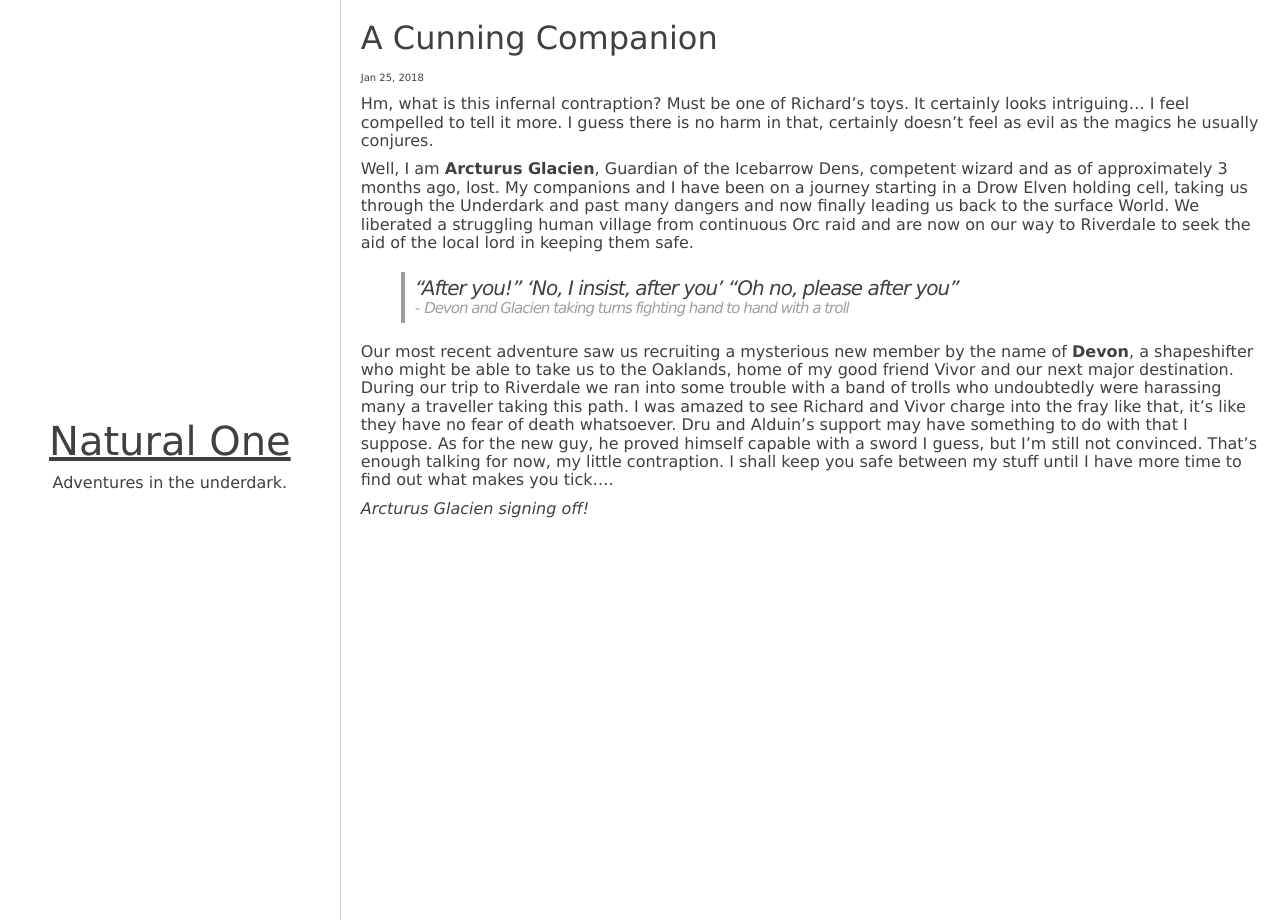
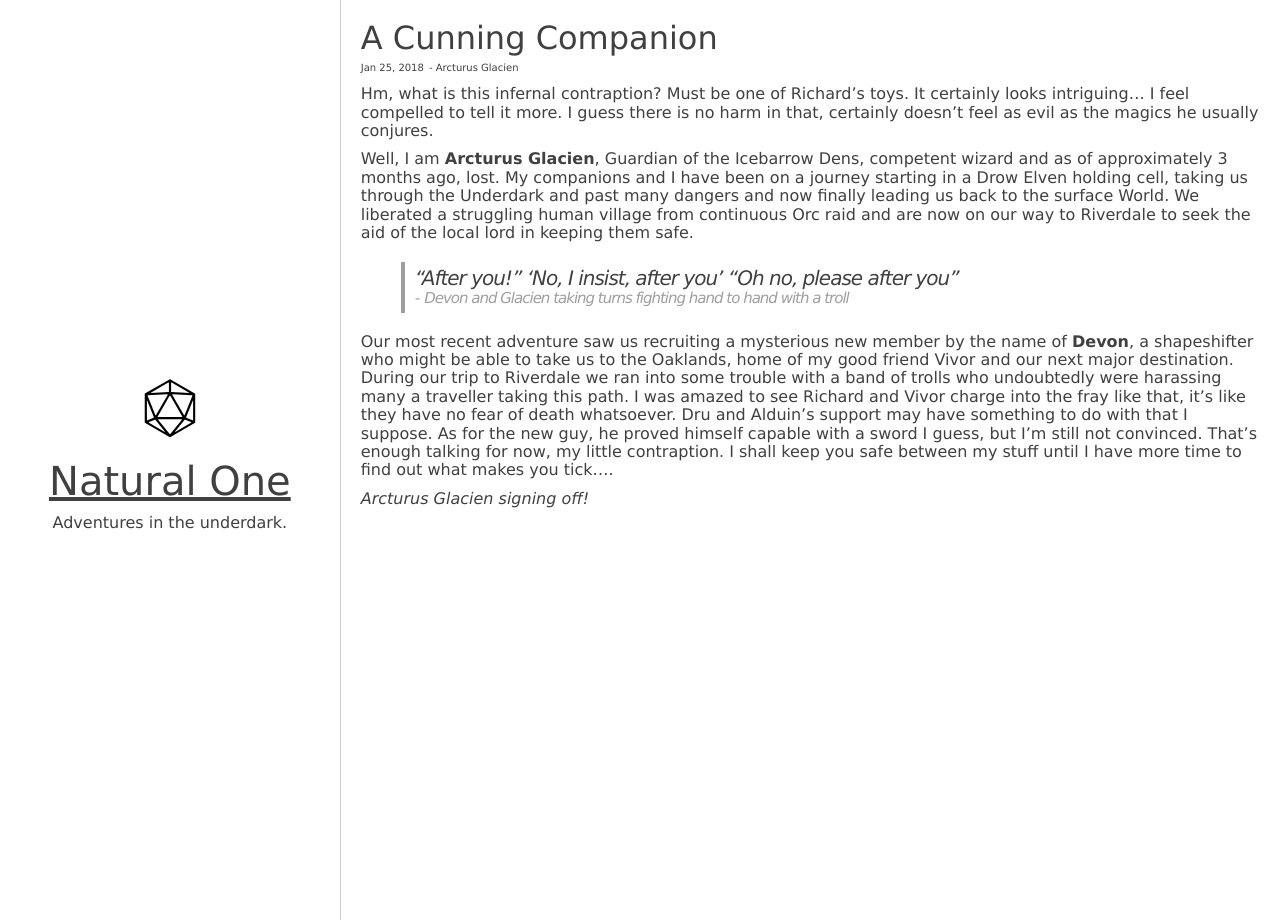
Before and after one commit to smarinade/natural-one, a Jekyll site: the page built from _posts/2018-01-25-a-new-companion.markdown, in a window 1280 px wide. Built offline with Jekyll 4.4.1, drawn with Linux system fonts in a browser that asks for light colours.

Commit message:
adding a quite beautiful svg (gotta enhance it at some point)

```diff
--- a/_includes/header.html
+++ b/_includes/header.html
@@ -1,5 +1,8 @@
 <header class="header" role="banner">
 	<div class="header-wrapper">
+		<div class="header-logo">
+			{% include logo.svg %}
+		</div>
 		<a class="header-brand" rel="author" href="{{ "/" | relative_url }}">{{ site.title | escape }}</a>
 		<p class="header-brand-description">
 			{{ site.description | escape }}
--- a/_layouts/post.html
+++ b/_layouts/post.html
@@ -5,14 +5,17 @@ layout: default
 
   <header class="post-header">
     <h1 class="post-title p-name" itemprop="name headline">{{ page.title | escape }}</h1>
-    <p class="post-meta">
+    <div class="post-meta">
       <time class="post-date" datetime="{{ page.date | date_to_xmlschema }}" itemprop="datePublished">
         {% assign date_format = site.minima.date_format | default: "%b %-d, %Y" %}
         {{ page.date | date: date_format }}
       </time>
       {% if page.author %}
-        • <span itemprop="author" itemscope itemtype="http://schema.org/Person"><span class="p-author h-card" itemprop="name">{{ page.author }}</span></span>
-      {% endif %}</p>
+        <div class="post-author" itemprop="author" itemscope itemtype="http://schema.org/Person">
+            <span itemprop="name">- {{ page.author }}</span>
+        </div>
+      {% endif %}
+    </div>
   </header>
 
   <div class="post-content e-content" itemprop="articleBody">
--- a/_posts/2018-01-25-a-new-companion.markdown
+++ b/_posts/2018-01-25-a-new-companion.markdown
@@ -2,6 +2,7 @@
 layout: post
 title:  "A Cunning Companion"
 date:   2018-01-25 20:29:40 +0100
+author: Arcturus Glacien
 categories: underdark
 ---
 Hm, what is this infernal contraption? Must be one of Richard’s toys. It certainly looks intriguing… I feel compelled to tell it more. I guess there is no harm in that, certainly doesn’t feel as evil as the magics he usually conjures.
--- a/_posts/2018-02-06-welcome-to-jekyll.markdown
+++ b/_posts/2018-02-06-welcome-to-jekyll.markdown
@@ -2,6 +2,7 @@
 layout: post
 title:  "A Prisoners Past"
 date:   2018-02-06 19:44:40 +0100
+author: Arcturus Glacien
 categories: underdark
 ---
 Good morning my precious little contraption,
--- a/_sass/burrow/module/_header.scss
+++ b/_sass/burrow/module/_header.scss
@@ -33,3 +33,12 @@
 .header-brand {
 	font-size: $font-size-h1;
 }
+
+.header-logo {
+	margin: 0 auto;
+	width: 60px;
+
+	@include mq-max($bp-medium) {
+		display: none;
+	}
+}
--- a/_sass/burrow/module/_post.scss
+++ b/_sass/burrow/module/_post.scss
@@ -11,6 +11,11 @@
 	display: inline-block;
 }
 
-.post-date {
+.post-date,
+.post-author {
 	font-size: $font-size-tiny;
 }
+
+.post-author {
+	display: inline-block;
+}
```
Also changed, not shown: _includes/logo.svg (added), assets/minima-social-icons.svg (deleted).
